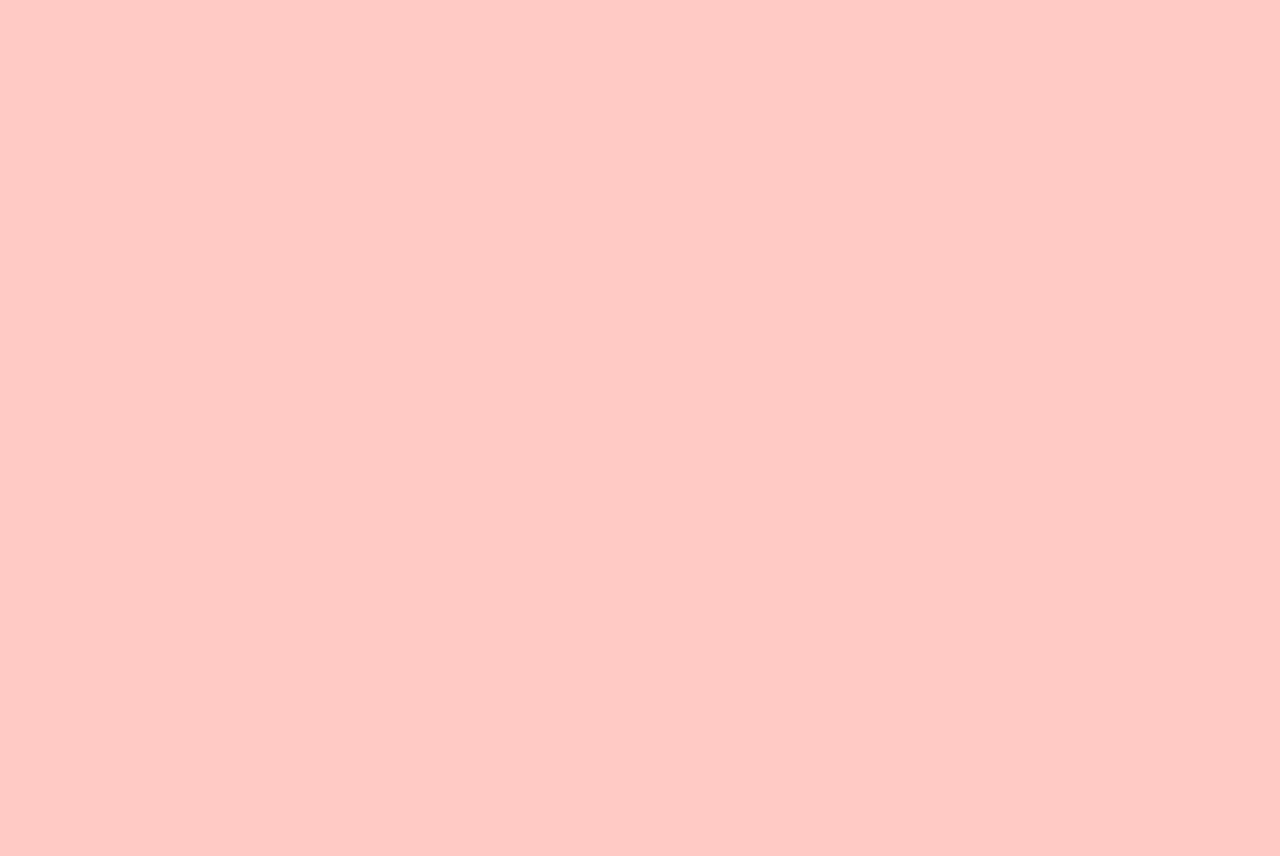
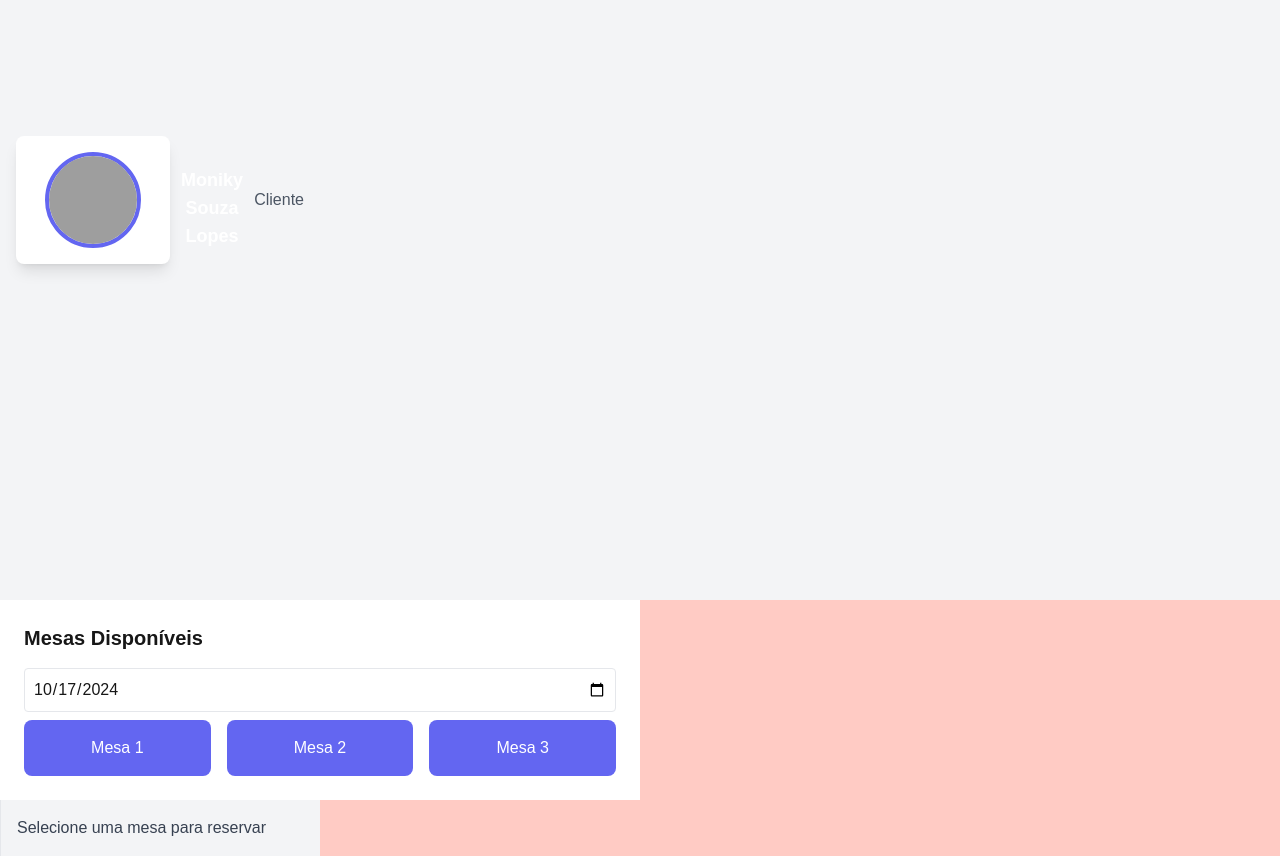
Before and after one commit to MarielleTOM/atvPTAC, a Next.js app: page /reserva in a window 1280 px wide. Shown: the part 280-1136 px from the top of the page. Before the commit the page ends 800 px from the top, so only its background shows below. Built offline with nearby package versions, Linux system fonts and the light colour scheme; grey boxes are pictures that could not be loaded.

Commit message:
alguma coisa

```diff
--- a/src/app/reserva/page.tsx
+++ b/src/app/reserva/page.tsx
@@ -1,16 +1,135 @@
 'use client'
-import { FormEvent, useState } from 'react';
-import { useRouter } from 'next/navigation';
-import Styles from "./cadastro.module.css";
-import Input from "../Componentes/input";
-import Usuario from '../Interfaces/usuario';
+
 import NavBar from "../Componentes/navbar"
-import { ApiURL } from '../config';
+import Image from "next/image";
+import {stringify} from "querystring";
+import { ChangeEvent, useState } from "react";
 
-export default function reserva() {
-    return(
+export default function Home() {
+    function getDateNow (){
+      const today = new Date()
+      return today.toISOString().split("T")[0]
+    }
+    const [selectedTable, setSelectedTable] = useState(null);
+    const [dateTables, setDateTables] = useState(getDateNow)
+  const tables = [{id: 1, nome: "Mesa 1"}, {id: 2, nome: "Mesa 2"}, {id: 3, nome: "Mesa 3"}]
+  const reservas = [{
+    id : 1,
+    mesa: 1,
+    data: '2024-11-29'
+  },
+  {
+    id : 1,
+    mesa: 2,
+    data: '2024-11-29'
+  },
+  {
+    id : 1,
+    mesa: 2,
+    data: '2024-11-28'
+  }]
+  function handleChangeDate (e: ChangeEvent<HTMLInputElement>) {
+    setDateTables(e.target.value)
+  }
+
+  return(
+    <div>
+        <NavBar/>
+    <div className="min-h-screen bg-gray-100 flex flex-col lg:flex-row">
+
+      <div className="w-full lg:w-1/4 text-white p-4 flex items-center">
+        <div className="bg-white text-gray-800 rounded-lg shadow-lg p-4 w-full max-w-sm">
+          <img
+            src="/usuario.jpeg"
+            alt="Usuário"
+            className="w-24 h-24 mx-auto rounded-full border-4 border-indigo-500"
+          />
+    </div>
+    <h2 className="text-center text-lg font-bold mt-4">Moniky Souza Lopes</h2>
+          <p className="text-center text-gray-600">Cliente</p>
+        </div>
+      </div>
+      <div className="w-full lg:w-1/2 bg-white p-6">
         <div>
-            <p>Pagina de reserva</p>
+          <h2 className="text-xl font-bold mb-4">Mesas Disponíveis</h2>
+          <label className="flex flex-col">
+                <input
+                  type="date"
+                  value={dateTables}
+                  min={dateTables}
+                  className="p-2 border rounded"
+                  onChange={handleChangeDate}
+                />
+          </label>
         </div>
-    );
+
+        <div className="grid grid-cols-2 sm:grid-cols-3 gap-4 mt-2">
+          {tables.map((table) => {
+          if (reservas.find(reserva => dateTables === reserva.data && reserva.mesa === table.id)){
+            return (
+              <button
+                key={table.id}
+                className="p-4 text-white bg-red-500 rounded-lg hover:bg-red-600 focus:outline-none focus:bg-red-700"
+                onClick={() => setSelectedTable(table.nome)}
+              >
+                {table.nome}
+              </button>
+            )
+          } else {
+          return (
+            <button
+              key={table.id}
+              className="p-4 text-white bg-indigo-500 rounded-lg hover:bg-indigo-600 focus:outline-none focus:bg-indigo-700"
+              onClick={() => setSelectedTable(table.nome)}
+            >
+              {table.nome}
+            </button>
+          )}})}
+        </div>
+      </div>
+      <div className="w-full lg:w-1/4 bg-gray-100 p-4 border-t lg:border-t-0 lg:border-l">
+        {selectedTable ? (
+          <div>
+            <h2 className="text-xl font-bold mb-4">Reservar {selectedTable}</h2>
+            <form className="flex flex-col space-y-4">
+              <label className="flex flex-col">
+                Nome:
+                <input
+                  type="text"
+                  className="p-2 border rounded"
+                  placeholder="Seu nome"
+                />
+              </label>
+              <label className="flex flex-col">
+                Data:
+                <input
+                  type="date"
+                  className="p-2 border rounded"
+                />
+              </label>
+              <label className="flex flex-col">
+                Pessoas:
+                <input
+                  type="number"
+                  max={4}
+                  min={1}
+
+                  className="p-2 border rounded"
+                />
+              </label>
+              <button
+                type="submit"
+                className="bg-indigo-500 text-white p-2 rounded-lg hover:bg-indigo-600 focus:outline-none focus:bg-indigo-700"
+              >
+                Confirmar Reserva
+              </button>
+            </form>
+          </div>
+        ) : (
+          <p className="text-gray-700">Selecione uma mesa para reservar</p>
+        )}
+      </div>
+    </div>
+
+  );
 }
```
Also changed, not shown: src/app/reserva/reserva.module.css (added, +87 -0 lines), src/app/puplic/usuario.jpg (added).
